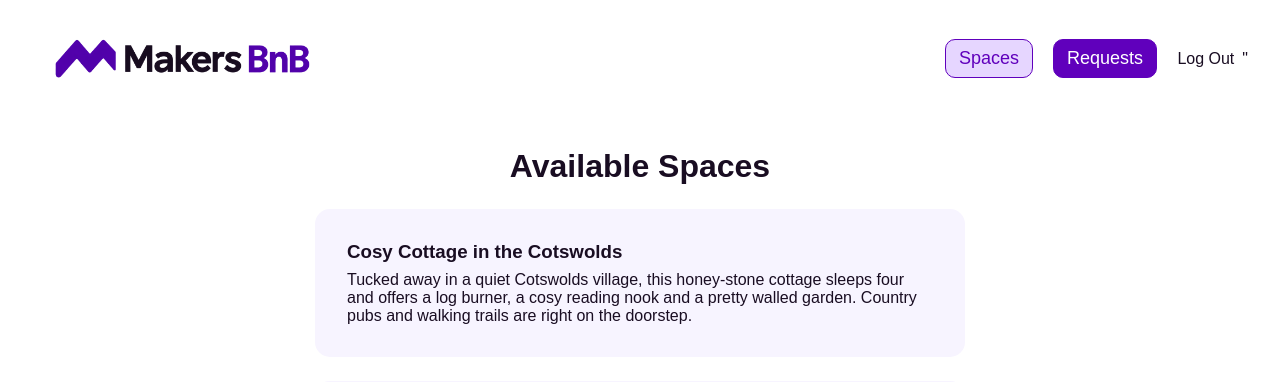
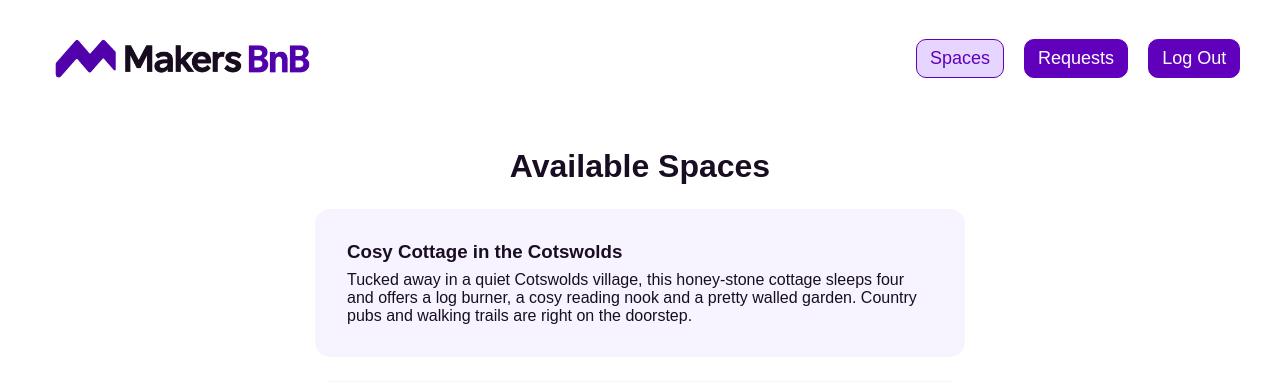
Before and after one commit to SamuelStandcumbe/ignis_makersbnb, a Flask app: page /spaces in a window 1280 px wide. Shown: the top 382 px of the page. Run offline with Flask 3, Linux system fonts and the light colour scheme; some libraries are stand-ins or nearby versions.

Commit message:
Full Login/Logout working

```diff
--- a/lib/user_repository.py
+++ b/lib/user_repository.py
@@ -25,4 +25,4 @@ class UserRepository():
             return None
         else:
             user_details = rows[0]
-        return User (user_details["username"], user_details["email"], user_details["password"], user_details["host"], user_details["id"] )
+        return User (user_details["full_name"], user_details["email"], user_details["password"], user_details["host"], user_details["id"] )
--- a/templates/available_spaces.html
+++ b/templates/available_spaces.html
@@ -12,9 +12,9 @@
             <nav>
                 <a class="navigation current-page">Spaces</a>
                 <a class="navigation" href="/requests">Requests</a>
-                <form action="/logout" method="POST" style="display: inline-block; margin:0; padding: 0; border: none;">
-                    <button type="submit" class="navigation" style="background: none; border: none; padding: 0; color: inherit; cursor: pointer; font: inherit;">Log Out</button>
-                </form>"
+                <form action="/logout" method="POST" style="display: inline; margin:0; padding: 0;">
+                    <button type="submit" class="navigation">Log Out</button>
+                </form>
             </nav>
         </header>
         <main>
--- a/templates/create_new_space.html
+++ b/templates/create_new_space.html
@@ -12,9 +12,9 @@
             <nav>
                 <a class="navigation current-page">Spaces</a>
                 <a class="navigation" href="/requests">Requests</a>
-                <form action="/logout" method="POST" style="display: inline-block; margin:0; padding: 0; border: none;">
-                    <button type="submit" class="navigation" style="background: none; border: none; padding: 0; color: inherit; cursor: pointer; font: inherit;">Log Out</button>
-                </form>"
+                <form action="/logout" method="POST" style="display: inline; margin:0; padding: 0;">
+                    <button type="submit" class="navigation">Log Out</button>
+                </form>
             </nav>
         </header>
         <main>
--- a/templates/make_request.html
+++ b/templates/make_request.html
@@ -13,9 +13,9 @@
                 <a class="navigation" href="/spaces">Spaces</a>
                 <a class="navigation" href="/requests">Requests</a>
 
-                <form action="/logout" method="POST" style="display: inline-block; margin:0; padding: 0; border: none;">
-                    <button type="submit" class="navigation" style="background: none; border: none; padding: 0; color: inherit; cursor: pointer; font: inherit;">Log Out</button>
-                </form>"
+                <form action="/logout" method="POST" style="display: inline; margin:0; padding: 0;">
+                    <button type="submit" class="navigation">Log Out</button>
+                </form>
             </nav>
         </header>
         <main class="booking-page">
--- a/templates/requests.html
+++ b/templates/requests.html
@@ -12,9 +12,9 @@
             <nav>
                 <a class="navigation" href="/spaces">Spaces</a>
                 <a class="navigation current-page" href="/requests">Requests</a>
-                <form action="/logout" method="POST" style="display: inline-block; margin:0; padding: 0; border: none;">
-                    <button type="submit" class="navigation" style="background: none; border: none; padding: 0; color: inherit; cursor: pointer; font: inherit;">Log Out</button>
-                </form>"
+                <form action="/logout" method="POST" style="display: inline; margin:0; padding: 0;">
+                    <button type="submit" class="navigation">Log Out</button>
+                </form>
             </nav>
         </header>
 
--- a/templates/view_requests.html
+++ b/templates/view_requests.html
@@ -10,9 +10,9 @@
         <header>
             <img id="logo" src="/static/images/makers-bnb-light-mode-logo.png" alt="Makers BnB logo">
             <nav>
-                <form action="/logout" method="POST" style="display: inline-block; margin:0; padding: 0; border: none;">
-                    <button type="submit" class="navigation" style="background: none; border: none; padding: 0; color: inherit; cursor: pointer; font: inherit;">Log Out</button>
-                </form>"
+                <form action="/logout" method="POST" style="display: inline; margin:0; padding: 0;">
+                    <button type="submit" class="navigation">Log Out</button>
+                </form>
             </nav>
         </header>
     <main>
```
